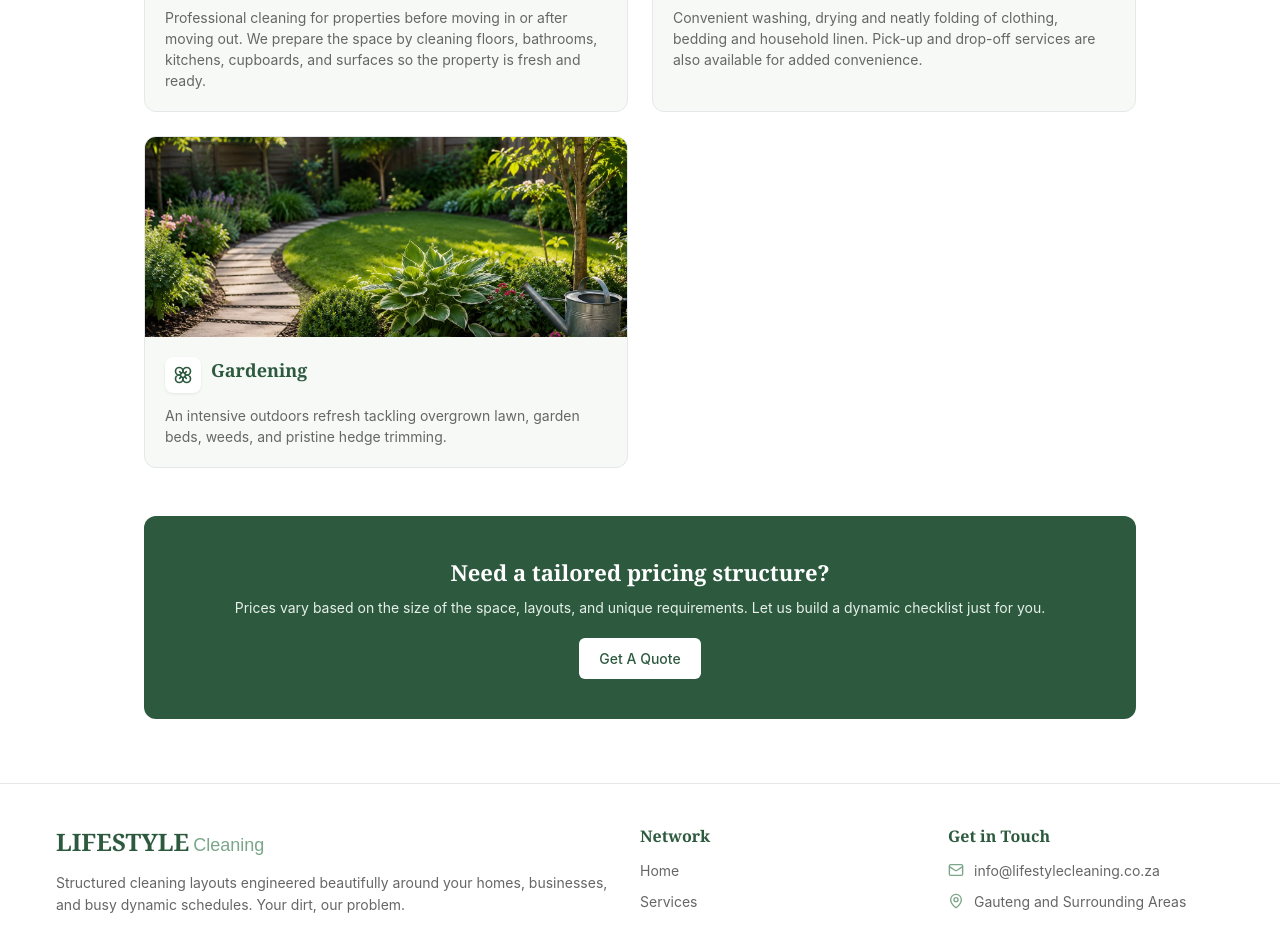
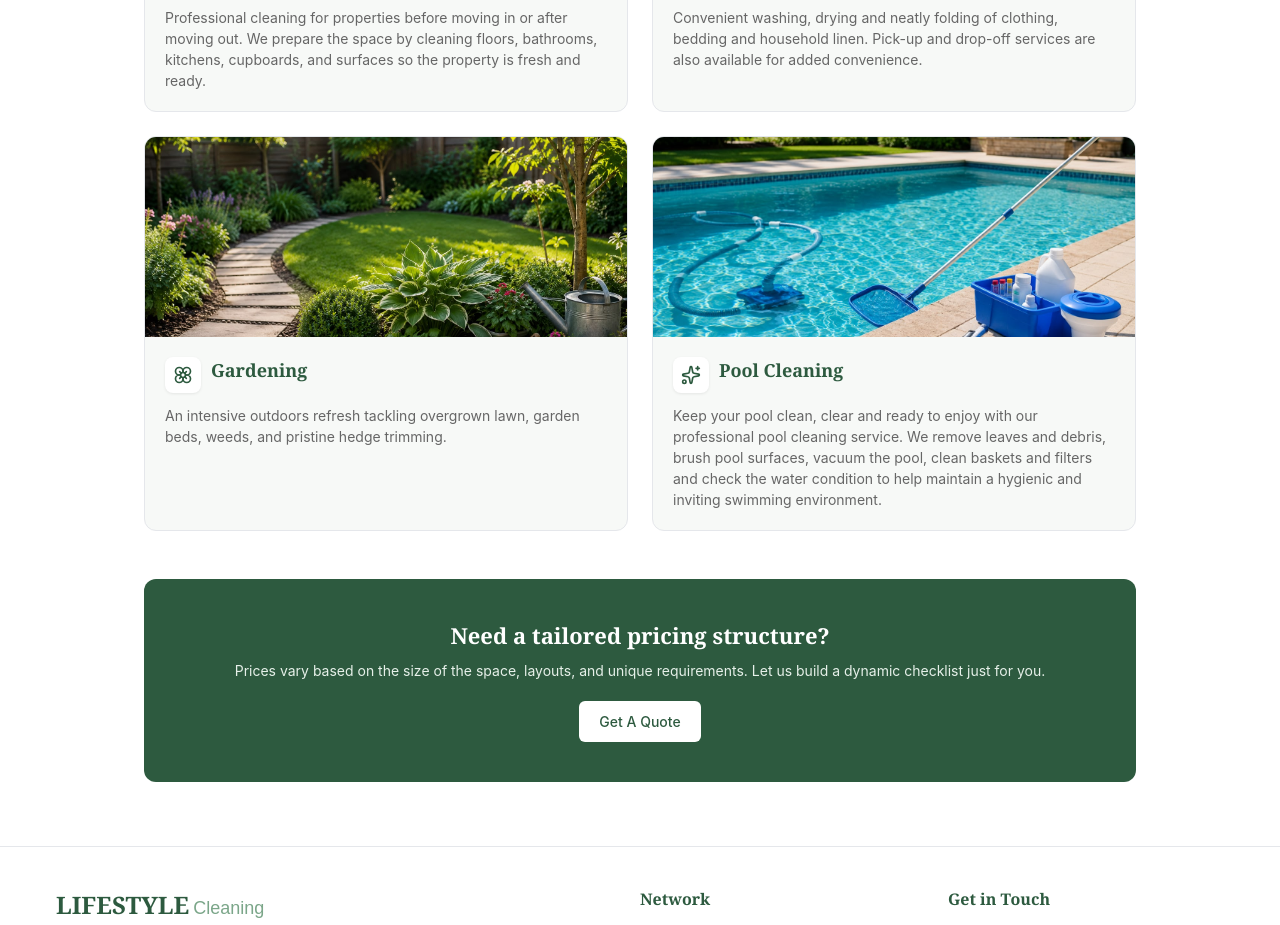
Before and after one commit to JosephMotshana/lifestyle-cleaning, a React (Vite) app: page /services in a window 1280 px wide. Shown: the part 960-1885 px from the top of the page. Built offline with nearby package versions, Linux system fonts and the light colour scheme.

Commit message:
We thank God

```diff
--- a/src/pages/About.jsx
+++ b/src/pages/About.jsx
@@ -22,7 +22,7 @@ export default function About() {
             </div>
             <div className="split-content">
               <h3 className="split-title">Our Vision</h3>
-              <p className="split-desc">To become a trusted household name in homecare services across our community and surrounding areas.</p>
+              <p className="split-desc">To become a trusted household and corporate name, elevating everyday environments—from family homes to professional workplaces—across our community and surrounding areas.</p>
             </div>
           </div>
 
--- a/src/pages/Home.jsx
+++ b/src/pages/Home.jsx
@@ -14,7 +14,9 @@ import {
   Flower,
   Calendar,
   Sparkle,
-  CheckCircle2
+  CheckCircle2,
+  SparkleIcon,
+
 } from 'lucide-react';
 
 export default function Home() {
@@ -24,6 +26,7 @@ export default function Home() {
     { title: 'Pre/Post-Occupational', icon: <Truck size={24} />, },
     { title: 'Laundry Services', icon: <Shirt size={24} />, },
     { title: 'Gardening & Yard Care', icon: <Flower size={24} />,},
+    { title: 'Pool Cleaning', icon: <SparkleIcon size={24} />,},
   ];
 
   return (
--- a/src/pages/Services.jsx
+++ b/src/pages/Services.jsx
@@ -1,6 +1,6 @@
 import React from 'react';
 import { Link } from 'react-router-dom';
-import { Home, Sparkles, Truck, Shirt, Paperclip, Flower } from 'lucide-react';
+import { Home, Sparkles, Truck, Shirt, Paperclip, Flower, SparklesIcon } from 'lucide-react';
 
 // Import your custom images from assets
 import residentialImg from '../assets/residential.jpeg';
@@ -8,7 +8,7 @@ import commercialImg from '../assets/commercial.jpeg';
 import prepostImg from '../assets/prepost.jpeg';
 import laundryImg from '../assets/laundry.jpeg';
 import gardenImg from '../assets/garden.jpeg';
-
+import poolImg from '../assets/pool.jpeg';
 
 export default function Services() {
   const serviceList = [
@@ -43,6 +43,14 @@ export default function Services() {
       // Temporary placeholder image for Gardening
       image: gardenImg,
       desc: 'An intensive outdoors refresh tackling overgrown lawn, garden beds, weeds, and pristine hedge trimming.'
+    },
+
+    {
+      title: 'Pool Cleaning',
+      icon: <SparklesIcon size={20} />,
+      // Temporary placeholder image for Gardening
+      image: poolImg,
+      desc: 'Keep your pool clean, clear and ready to enjoy with our professional pool cleaning service. We remove leaves and debris, brush pool surfaces, vacuum the pool, clean baskets and filters and check the water condition to help maintain a hygienic and inviting swimming environment.'
     },
   ];
 
```
Also changed, not shown: src/assets/pool.jpeg (added).
